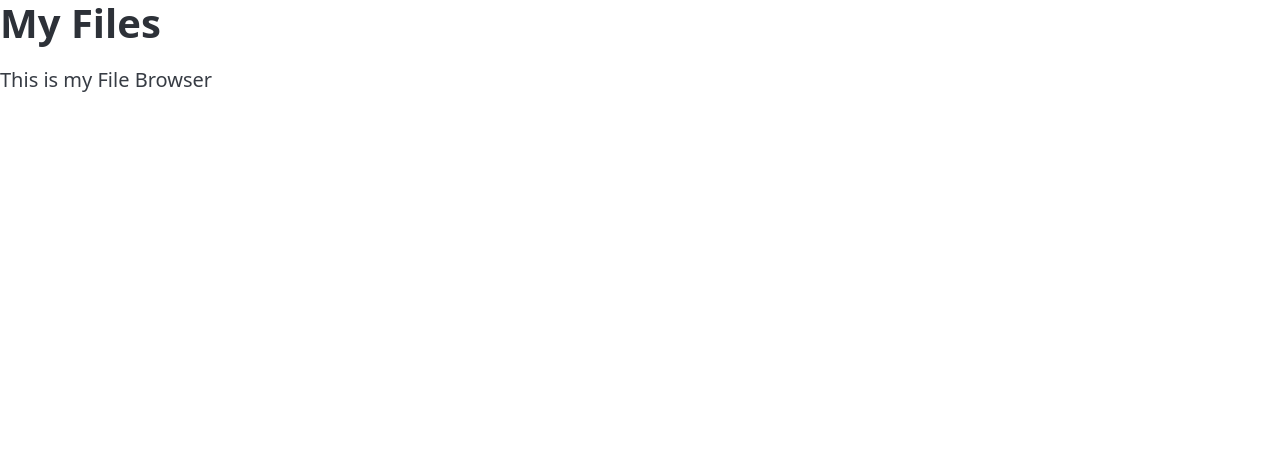
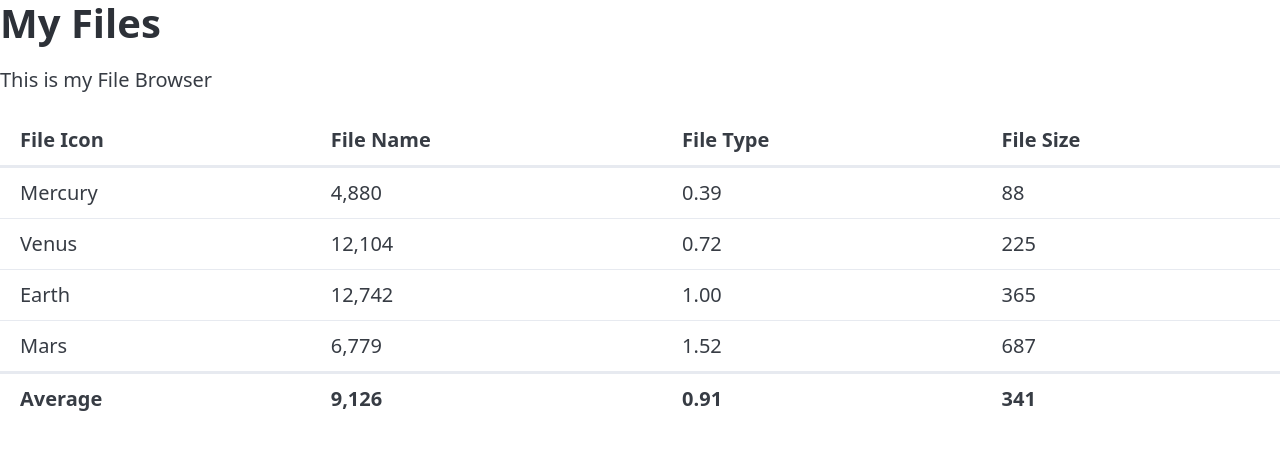
Before and after one commit to neubauerseth/file-browser, a plain HTML site: page index.html in a window 1280 px wide. Drawn offline with nearby package versions, Linux system fonts and the light colour scheme.

Commit message:
Adding table to index.html

```diff
--- a/index.html
+++ b/index.html
@@ -18,5 +18,50 @@
     <h1>My Files</h1>
     <p>This is my File Browser</p>
 
+    <table>
+        <thead>
+            <tr>
+            <th scope="col">File Icon</th>
+            <th scope="col">File Name</th>
+            <th scope="col">File Type</th>
+            <th scope="col">File Size</th>
+            </tr>
+        </thead>
+        <tbody>
+            <tr>
+            <th scope="row">Mercury</th>
+            <td>4,880</td>
+            <td>0.39</td>
+            <td>88</td>
+            </tr>
+            <tr>
+            <th scope="row">Venus</th>
+            <td>12,104</td>
+            <td>0.72</td>
+            <td>225</td>
+            </tr>
+            <tr>
+            <th scope="row">Earth</th>
+            <td>12,742</td>
+            <td>1.00</td>
+            <td>365</td>
+            </tr>
+            <tr>
+            <th scope="row">Mars</th>
+            <td>6,779</td>
+            <td>1.52</td>
+            <td>687</td>
+            </tr>
+        </tbody>
+        <tfoot>
+            <tr>
+            <th scope="row">Average</th>
+            <td>9,126</td>
+            <td>0.91</td>
+            <td>341</td>
+            </tr>
+        </tfoot>
+    </table>
+
 </body>
 </html>
```
